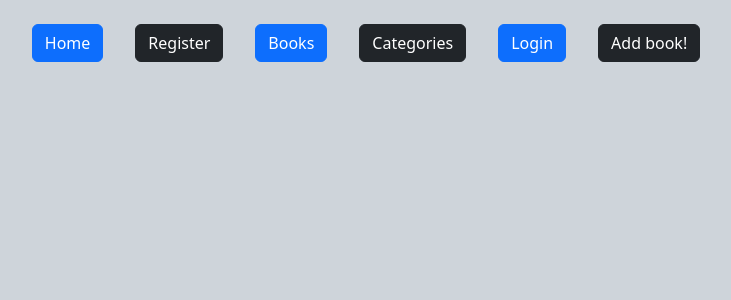
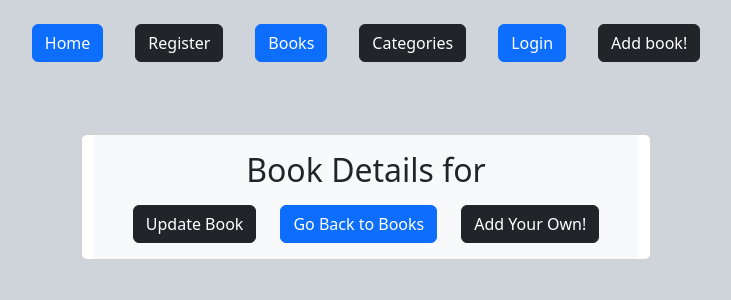
Before and after one commit to natemills018/bookstore_final_02, a React app: page /books/1 in a window 1280 px wide. Shown: the top 300 px of the page, without its empty margins (274-1005 px from the left). Built offline with nearby package versions, Linux system fonts and the light colour scheme; no server answers.

Commit message:
Adding bookdetails component, ran into some app jsx related errors

```diff
--- a/src/client/App.tsx
+++ b/src/client/App.tsx
@@ -3,27 +3,32 @@ import { BrowserRouter, Routes, Route } from "react-router-dom";
 import { GET, fetcher } from "./services/fetcher";
 import Home from "./views/Home";
 import Books from "./views/Books";
-import NavBar from "./components/navBar";
+import NavBar from "./components/NavBar";
+import BookDetails from "./components/BookDetails";
+
 interface AppProps {}
 
 const App = (props: AppProps) => {
-    return(
-        <BrowserRouter>
+  return (
+    <BrowserRouter>
+      <NavBar />
 
-
-        <Routes>
-            <Route path='/' element={<Home />} />
-            <Route path='/books' element={<Books />} />
-
-        </Routes>
-
-        <NavBar />
-
+      <Routes>
+        <Route
+          path="/"
+          element={<Home />}
+        />
+        <Route
+          path="/books"
+          element={<Books />}
+        />
+        <Route
+         path="/books/:id"
+         element={<BookDetails />}
+         />
+      </Routes>
     </BrowserRouter>
-
-    )
+  );
 };
 
-
-
 export default App;
--- a/src/client/components/bookDetails.tsx
+++ b/src/client/components/bookDetails.tsx
@@ -0,0 +1,43 @@
+import React, {useState, useEffect} from "react";
+import { Link, useParams } from "react-router-dom";
+import type {Book} from '../types';
+import { GET } from "../services/fetcher";
+
+
+interface BookDetails {
+
+}
+
+
+const BookDetails = (props: BookDetails) => {
+    const { id } = useParams();
+    const [data, setData] = useState<Book | null>(null)
+
+
+    useEffect(() => {
+        GET(`/api/books/${id}`).then(data => setData(data))
+    }, [id])
+
+
+    return (
+        <main className='container mt-5'>
+            <section className='row justify-content-center'>
+                    <div className='col-12 col-md-6 card'>
+                        <div className='card-body bg-light'>
+                            <h2 className='card-title d-flex justify-content-center align-items-center'> Book Details for {data?.author}</h2>
+                            <p className='card-title  d-flex justify-content-center text-dark align-items-center'><span className='text-decoration-underline'>{data?.title}</span> </p>
+                            <div className="d-flex justify-content-center align-items-center">
+                            <Link to={`/books/${id}/update`} className='btn btn-outline btn-dark'>Update Book</Link>
+                            <Link to='/books' className='btn btn-outline btn-primary mx-4'>Go Back to Books</Link>
+                            <Link to='/books/new' className='btn btn-outline btn-dark'>Add Your Own!</Link>
+                            </div>
+
+                        </div>
+                    </div>
+            </section>
+        </main>
+    )
+
+}
+
+export default BookDetails;
--- a/src/client/views/Books.tsx
+++ b/src/client/views/Books.tsx
@@ -27,11 +27,11 @@ const Books = (props: BooksProps) => {
                             <h1 className='d-flex justify-content-center align-items-center'>
                                 {book.title}
                             </h1>
-                            <h4 className='font-italic d-flex justify-content-center'>Price: ${book.price}
+                            <h4 className='d-flex justify-content-center'>Price: ${book.price}
                             </h4>
                             </div>
                             <div className='d-flex justify-content-center pb-3'>
-                                <Link to={`/books/${book.id}`} className='btn btn-md btn-lightblue'>Details</Link>
+                                <Link to={`/books/${book.id}`} className='btn btn-md btn-dark'>Details</Link>
                             </div>
                         </div>
                         ))}
```
